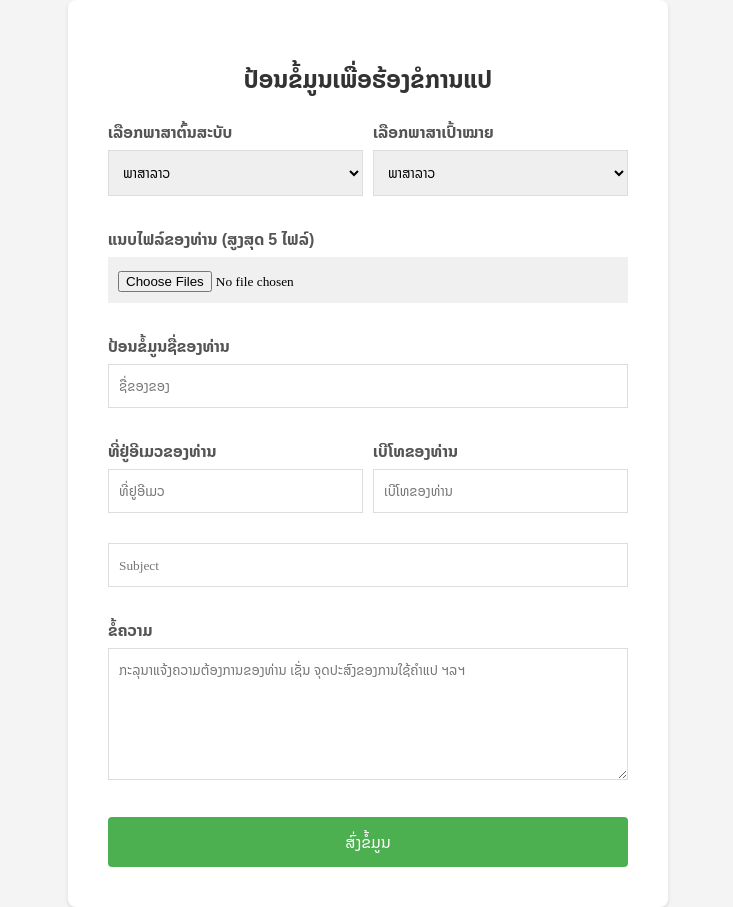
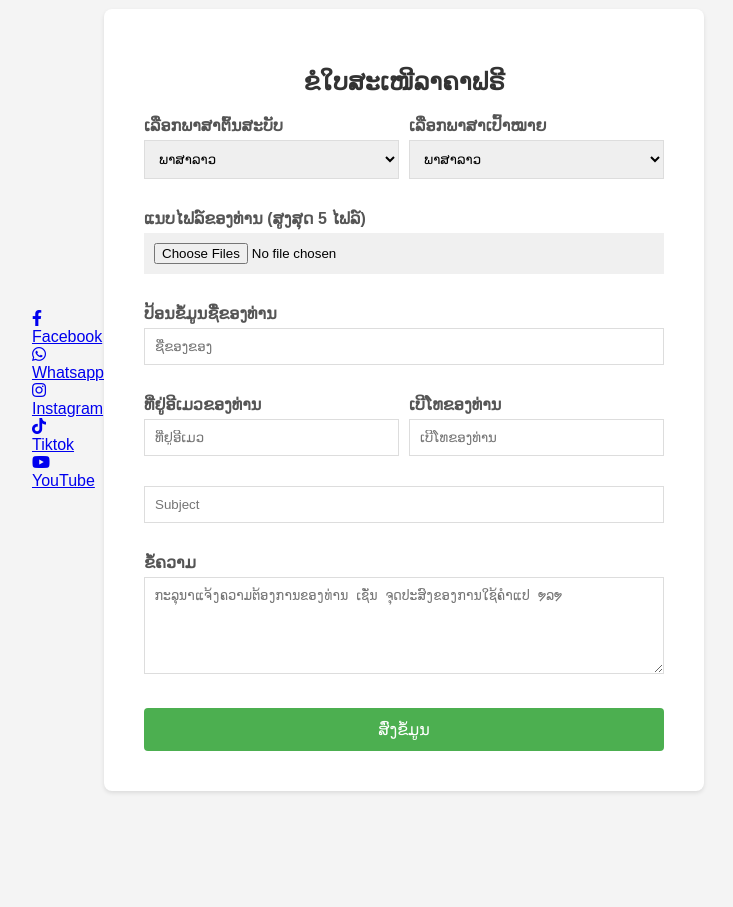
Before and after one commit to sompong59/phpsenmail, a PHP site: page / in a window 1280 px wide. Shown: the whole page, without its empty margins (272-1005 px from the left). After the commit the page ends 793 px from the top, so only its background shows below. Run offline with PHP 8.4, Linux system fonts and the light colour scheme.

Commit message:
Update index.php
ເພີ່ມອາເລີດ

```diff
--- a/phpmail-contact-form-main/index.php
+++ b/phpmail-contact-form-main/index.php
@@ -5,44 +5,46 @@
     <meta name="viewport" content="width=device-width, initial-scale=1">
     <title>PHP Contact Form</title>
     <link rel="stylesheet" href="style.css">
+    <link rel="stylesheet" href="https://cdnjs.cloudflare.com/ajax/libs/font-awesome/5.15.3/css/all.min.css"/>
 
 </head>
-<style>
-    body{
-        font-family: "Noto Sans Lao", sans-serif;
-    }
-    select{
-        font-family: "Noto Sans Lao";
-    }
-    input{
-        font-family: "Noto Sans Lao";
-    }
-    textarea{
-        font-family: "Noto Sans Lao";
-    }
-    button{
-        font-family: "Noto Sans Lao";
-    }
+<body>
+<div class="wrapper">
+         <a href="#" class="button">
+            <div class="icon">
+               <i class="fab fa-facebook-f"></i>
+            </div>
+            <span>Facebook</span>
+         </a>
+         <a href="#" class="button">
+            <div class="icon">
+                <i class="fab fa-whatsapp"></i>
+            </div>
+            <span>Whatsapp</span>
+         </a>
+         <a href="#" class="button">
+            <div class="icon">
+               <i class="fab fa-instagram"></i>
+            </div>
+            <span>Instagram</span>
+         </a>
+         <a href="#" class="button">
+            <div class="icon">
+               <i class="fab fa-tiktok"></i>
+            </div>
+            <span>Tiktok</span>
+         </a>
+         <a href="#" class="button">
+            <div class="icon">
+               <i class="fab fa-youtube"></i>
+            </div>
+            <span>YouTube</span>
+         </a>
+      </div>
+    <div class="container">
+        <h2>ຂໍໃບສະເໜີລາຄາຟຣີ</h2>
 
-</style>
-<body>
-    <div class="container">
-  	<h2>ປ້ອນຂໍ້ມູນເພື່ອຮ້ອງຂໍການແປ</h2>
-  	<?php if (isset($_GET['error'])) { ?>
-  		<p class="error">
-  			<?=htmlspecialchars($_GET['error'])?>
-  		</p>
-  	<?php } ?>
-
-  	<?php if (isset($_GET['success'])) { ?>
-  		<p class="success">
-  			<?=htmlspecialchars($_GET['success'])?>
-  		</p>
-  	<?php } ?>
-
-
-  	<!-- <form action="contact.php" method="POST"> -->
-      <form action="contact.php" method="POST" enctype="multipart/form-data">
+        <form action="contact.php" method="POST" enctype="multipart/form-data" id="contactForm">
             <div class="language-group">
                 <div class="form-group">
                     <label>ເລືອກພາສາຕົ້ນສະບັບ</label>
@@ -54,10 +56,9 @@
                         <option value="ພາສາຟຣັງ ">ພາສາຟຣັງ </option>
                         <option value="ພາສາໄທ ">ພາສາໄທ </option>
                         <option value="ພາສາລັດເຊຍ ">ພາສາລັດເຊຍ </option>
-                <option value="ອື່່ນ ໆ">ອື່ນ ໆ</option>
+                        <option value="ອື່ນ ໆ">ອື່ນ ໆ</option>
                     </select>
                 </div>
-
                 <div class="form-group">
                     <label>ເລືອກພາສາເປົ້າໝາຍ</label>
                     <select type="text" name="targetLanguage">
@@ -68,30 +69,24 @@
                         <option value="ພາສາຟຣັງ ">ພາສາຟຣັງ </option>
                         <option value="ພາສາໄທ ">ພາສາໄທ </option>
                         <option value="ພາສາລັດເຊຍ ">ພາສາລັດເຊຍ </option>
-                <option value="ອື່່ນ ໆ">ອື່ນ ໆ</option>
+                        <option value="ອື່ນ ໆ">ອື່ນ ໆ</option>
                     </select>
                 </div>
             </div>
-
             <div class="form-group">
                 <label> ແນບໄຟລ໌ຂອງທ່ານ (ສູງສຸດ 5 ໄຟລ໌) </label>
                 <div class="file-upload">
                     <input type="file" name="form_fields[]" multiple="multiple" data-maxsize="10" data-maxsize-message="This file exceeds the maximum allowed size.">
                 </div>
             </div>
-
             <div class="form-group">
                 <label>ປ້ອນຂໍ້ມູນຊື່ຂອງທ່ານ </label>
-            <input type="text" name="name"
-                placeholder="ຊື່ຂອງຂອງ"
-                required>
+                <input type="text" name="name" placeholder="ຊື່ຂອງຂອງ" required>
             </div>
             <div class="language-group">
                 <div class="form-group">
-		<label> ທີ່ຢູ່ອີເມວຂອງທ່ານ	</label>
-  		<input type="email" name="email"
-  		       placeholder="ທີ່ຢູອີເມວ"
-  		       required>
+                    <label> ທີ່ຢູ່ອີເມວຂອງທ່ານ </label>
+                    <input type="email" name="email" placeholder="ທີ່ຢູອີເມວ" required>
                 </div>
                 <div class="form-group">
                     <label> ເບີໂທຂອງທ່ານ </label>
@@ -99,20 +94,66 @@
                 </div>
             </div>
             <div class="form-group">
-  		<input type="text" name="subject"
-  		       placeholder="Subject"
-  		       required>
+                <input type="text" name="subject" placeholder="Subject" required>
             </div>
             <div class="form-group">
                 <label for="message">ຂໍ້ຄວາມ</label>
-  		<textarea name="text"
-  		          rows="5"
-  		          placeholder="ກະລຸນາແຈ້ງຄວາມຕ້ອງການຂອງທ່ານ ເຊັ່ນ ຈຸດປະສົງຂອງການໃຊ້ຄໍາແປ ຯລຯ"></textarea>
+                <textarea name="text" rows="5" placeholder="ກະລຸນາແຈ້ງຄວາມຕ້ອງການຂອງທ່ານ ເຊັ່ນ ຈຸດປະສົງຂອງການໃຊ້ຄໍາແປ ຯລຯ"></textarea>
             </div>
-  		<button type="submit">ສົ່ງຂໍ້ມູນ</button>
+            <button type="submit" id="submitButton">ສົ່ງຂໍ້ມູນ</button>
+            <div id="loadingIndicator" style="display: none;">ກຳລັງສົ່ງ...</div>
+        </form>
 
-  	</form>
-      <div>
+        <div id="successModal" class="modal" style="display: none;">
+            <div class="modal-content">
+                <p id="modalMessage"></p>
+                <button id="successModalButton">ສຳເລັດ</button>
+            </div>
+        </div>
 
+        <div id="errorModal" class="modal" style="display: none;">
+            <div class="modal-content">
+                <p id="errorMessage"></p>
+                <button id="errorModalButton">ສຳເລັດ</button>
+            </div>
+        </div>
+    </div>
+
+    <script>
+        document.getElementById('contactForm').addEventListener('submit', function(event) {
+            event.preventDefault();
+            document.getElementById('submitButton').disabled = true;
+            document.getElementById('loadingIndicator').style.display = 'block';
+            const formData = new FormData(this);
+            fetch('contact.php', {
+                method: 'POST',
+                body: formData
+            })
+            .then(response => response.json())
+            .then(data => {
+                document.getElementById('submitButton').disabled = false;
+                document.getElementById('loadingIndicator').style.display = 'none';
+                const modal = data.success ? document.getElementById('successModal') : document.getElementById('errorModal');
+                const modalMessage = data.success ? document.getElementById('modalMessage') : document.getElementById('errorMessage');
+                modalMessage.textContent = data.message;
+                modal.style.display = 'block';
+
+                // ເພີ່ມ event listener ສຳລັບປຸ່ມ "ສຳເລັດ"
+                const modalButton = data.success ? document.getElementById('successModalButton') : document.getElementById('errorModalButton');
+                modalButton.onclick = function() {
+                    modal.style.display = 'none';
+                }
+
+                if (data.success) {
+                    document.getElementById('contactForm').reset();
+                }
+            })
+            .catch(error => {
+                document.getElementById('submitButton').disabled = false;
+                document.getElementById('loadingIndicator').style.display = 'none';
+                alert('ເກີດຂໍ້ຜິດພາດ. ກະລຸນາລອງໃໝ່.');
+            });
+        });
+    </script>
 </body>
 </html>
```
Lines whose indentation alone changed are shown as unchanged.
